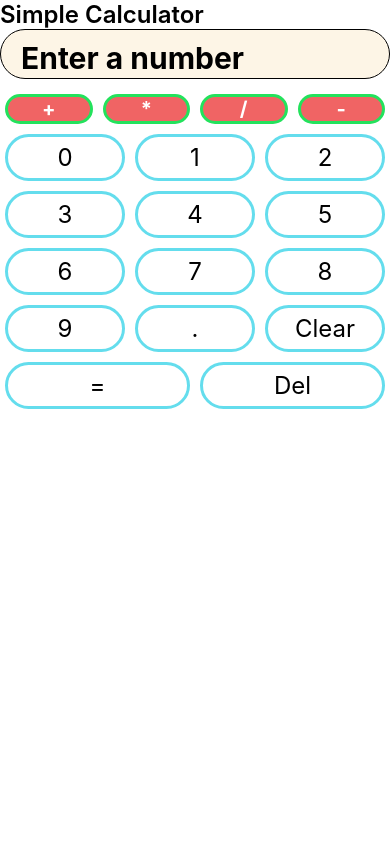
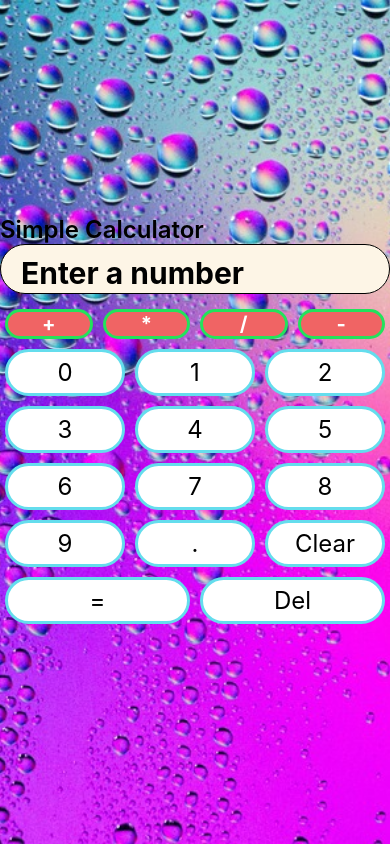
Before and after one commit to Netchicken/RNLesson1Calc, a React Native app in the folder Lesson1Calc/: screen / in a window 390 px wide. Built offline with nearby package versions, Linux system fonts and the light colour scheme; grey boxes are pictures that could not be loaded.

Commit message:
Background working!!

```diff
--- a/Lesson1Calc/App.js
+++ b/Lesson1Calc/App.js
@@ -3,8 +3,7 @@ import {
   ScrollView, // ScrollView is to render content within the safe area boundaries of a device. It is currently only applicable to iOS devices with iOS version 11 or later. https://reactnative.dev/docs/scrollview
   StatusBar, //Component to control the app's status bar. The status bar is the zone, typically at the top of the screen, that displays the current time, Wi-Fi and cellular network information, battery level and/or other status icons. https://reactnative.dev/docs/statusbar
   StyleSheet,
-  Text,
-  useColorScheme, //A hook to get the current color scheme preference of the user. This preference is set in the native OS settings. https://reactnative.dev/docs/usecolorscheme
+  Text, //Text is a React component for displaying text. https://reactnative.dev/docs/text
   View, //The most fundamental component for building a UI, View is a container that supports layout with flexbox, style, some touch handling, and accessibility controls. https://reactnative.dev/docs/view
   ImageBackground, //A React component for displaying different types of images, including network images, static resources, temporary local images, and images from local disk, such as the camera roll. https://reactnative.dev/docs/imagebackground  https://www.sitereq.com/post/two-easy-ways-to-add-react-native-background-image
   Image, //A React component for displaying different types of images, including network images, static resources, temporary local images, and images from local disk, such as the camera roll. https://reactnative.dev/docs/image
@@ -41,6 +40,10 @@ const App = () => {
   };
 
   return (
+    <ImageBackground
+      resizeMode="cover"
+      source={require('./Assets/waterdrops.jpg')}
+      style={styles.image}>
       <View style={styles.container}>
         <SafeAreaView>
           <ScrollView>
@@ -55,11 +58,6 @@ const App = () => {
                 <CalcButtons updateCalculation={updateCalculation} />
               </Row>
               <NumberButtons updateCalculation={updateCalculation} />
-            <ImageBackground
-              resizeMode="cover"
-              source={BackGroundImage}
-              style={styles.image}
-            />
 
               <Image
                 style={styles.tinyLogo}
@@ -71,6 +69,7 @@ const App = () => {
           </ScrollView>
         </SafeAreaView>
       </View>
+    </ImageBackground>
   );
 };
 
@@ -80,7 +79,6 @@ const styles = StyleSheet.create({
     justifyContent: 'center',
     width: '100%',
     height: '100%',
-    resizeMode: 'cover',
   },
   tinyLogo: {
     width: '10%',
```
Lines whose indentation alone changed are shown as unchanged.
